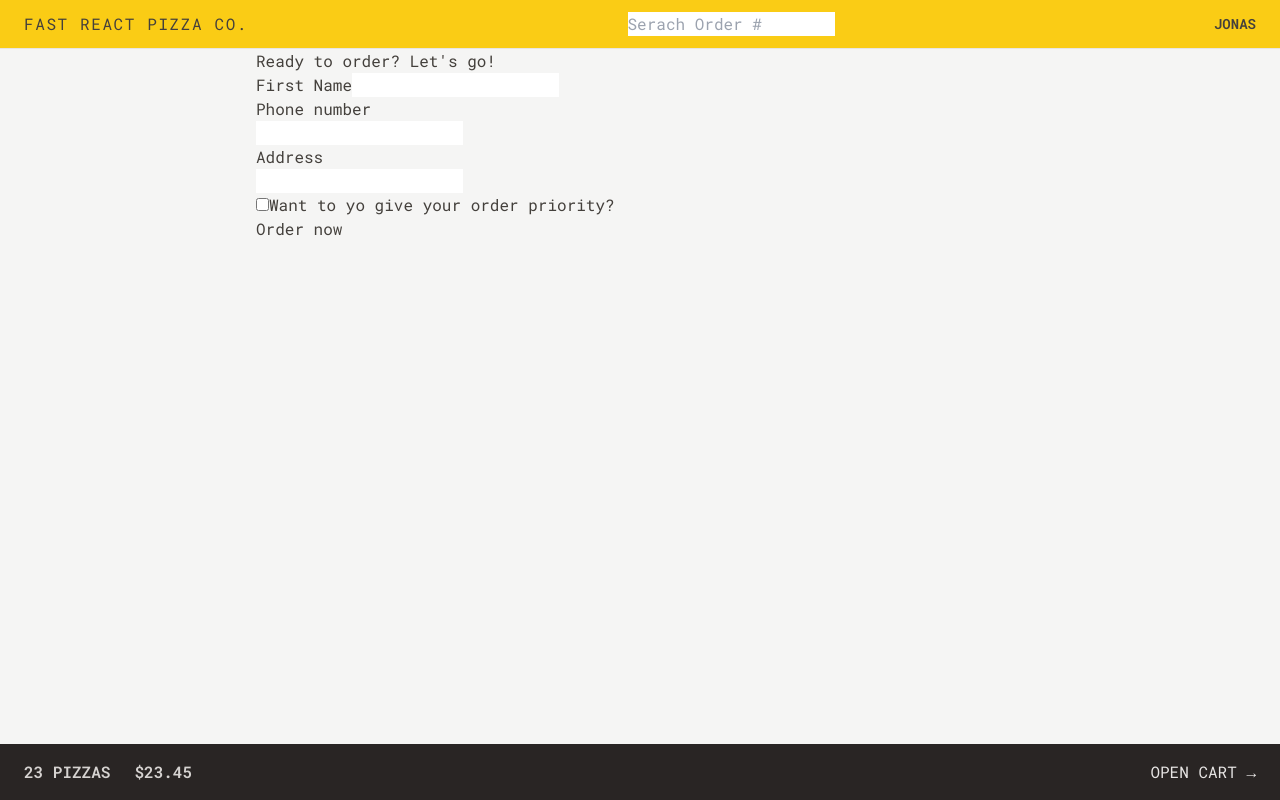
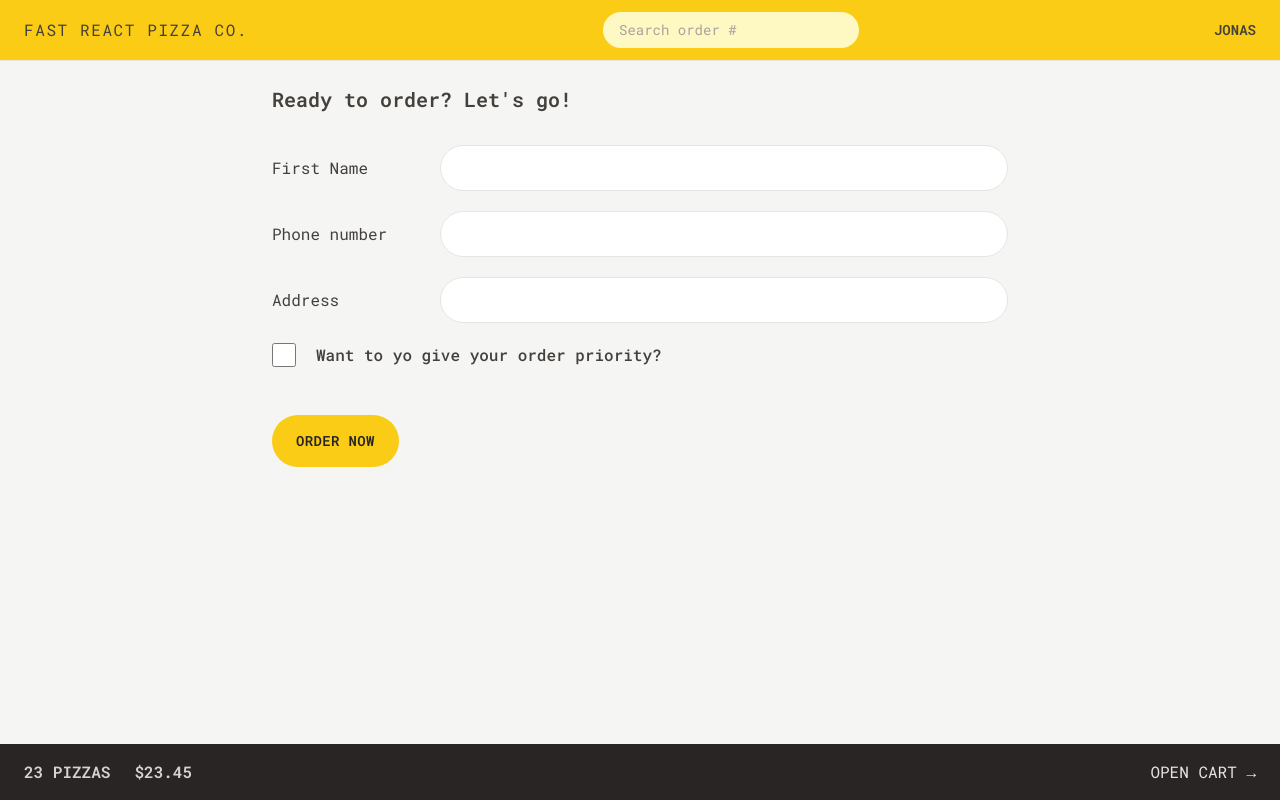
Before and after one commit to Hrithik0112/Fast_React_Pizza, a React (Vite) app: page /order/new in a window 1280 px wide. Built offline with nearby package versions, Linux system fonts and the light colour scheme.

Commit message:
added style to order components

```diff
--- a/src/features/order/CreateOrder.jsx
+++ b/src/features/order/CreateOrder.jsx
@@ -1,6 +1,7 @@
 import { useState } from "react";
 import { Form, redirect, useActionData, useNavigation } from "react-router-dom";
 import { createOrder } from "../../services/apiRestaurant";
+import Button from "../../ui/Button";
 
 //my own order
 // oreder id : FQBQZU
@@ -41,44 +42,54 @@
   const cart = fakeCart;
 
   return (
-    <div>
-      <h2>Ready to order? Let's go!</h2>
+    <div className="px-4 py-6">
+      <h2 className="mb-8 text-xl font-semibold">Ready to order? Let's go!</h2>
 
+      {/* <Form method="POST" action="/order/new"> */}
       <Form method="POST">
-        <div>
-          <label>First Name</label>
-          <input type="text" name="customer" required />
+        <div className="mb-5 flex flex-col gap-2 sm:flex-row sm:items-center">
+          <label className="sm:basis-40">First Name</label>
+          <input className="input grow" type="text" name="customer" required />
         </div>
 
-        <div>
-          <label>Phone number</label>
-          <div>
-            <input type="tel" name="phone" required />
-          </div>
-          {fromEwrrors?.phone && <p>{fromEwrrors.phone}</p>}
-        </div>
-
-        <div>
-          <label>Address</label>
-          <div>
-            <input type="text" name="address" required />
+        <div className="mb-5 flex flex-col gap-2 sm:flex-row sm:items-center">
+          <label className="sm:basis-40">Phone number</label>
+          <div className="grow">
+            <input className="input w-full" type="tel" name="phone" required />
+            {fromEwrrors?.phone && (
+              <p className="mt-2 rounded-md bg-red-100 p-2 text-xs text-red-700">
+                {fromEwrrors.phone}
+              </p>
+            )}
           </div>
         </div>
 
-        <div>
+        <div className="mb-5 flex flex-col gap-2 sm:flex-row sm:items-center">
+          <label className="sm:basis-40">Address</label>
+          <div className="grow">
+            <input className="input w-full" type="text" name="address" required />
+          </div>
+        </div>
+
+        <div className="mb-12 flex items-center gap-5">
           <input
+            className="h-6 w-6 accent-yellow-400 focus:outline-none focus:ring focus:ring-yellow-400 focus:ring-offset-2"
             type="checkbox"
             name="priority"
             id="priority"
             // value={withPriority}
             // onChange={(e) => setWithPriority(e.target.checked)}
           />
-          <label htmlFor="priority">Want to yo give your order priority?</label>
+          <label htmlFor="priority" className="font-medium">
+            Want to yo give your order priority?
+          </label>
         </div>
 
         <div>
           <input type="hidden" name="cart" value={JSON.stringify(cart)} />
-          <button disabled={isSumbiting}>{isSumbiting ? "Placing Order" : "Order now"} </button>
+          <Button disabled={isSumbiting} type="primary">
+            {isSumbiting ? "Placing order...." : "Order now"}
+          </Button>
         </div>
       </Form>
     </div>
@@ -102,9 +113,10 @@
   if (Object.keys(errors).length > 0) return errors;
 
   //Create Oder Only When Every Thing Is correct
-  const newOrder = await createOrder(order);
+  // const newOrder = await createOrder(order);
 
-  return redirect(`/order/${newOrder.id}`);
+  // return redirect(`/order/${newOrder.id}`);
+  return null;
 }
 
 export default CreateOrder;
--- a/src/features/order/Order.jsx
+++ b/src/features/order/Order.jsx
@@ -3,6 +3,7 @@
 import { useLoaderData } from "react-router-dom";
 import { getOrder } from "../../services/apiRestaurant";
 import { calcMinutesLeft, formatCurrency, formatDate } from "../../utils/helpers";
+import OrderItem from "./OrderItem";
 
 // const order = {
 //   id: "ABCDEF",
@@ -46,29 +47,51 @@
   const deliveryIn = calcMinutesLeft(estimatedDelivery);
 
   return (
-    <div>
-      <div>
-        <h2>Status</h2>
+    <div className="space-y-8 px-4 py-6">
+      <div className="flex flex-wrap items-center justify-between gap-2">
+        <h2 className="text-xl font-semibold">Order #{id} status</h2>
 
-        <div>
-          {priority && <span>Priority</span>}
-          <span>{status} order</span>
+        <div className="space-x-2">
+          {priority && (
+            <span className="rounded-full bg-red-500 px-3 py-1 text-sm font-semibold uppercase tracking-wide text-red-50">
+              Priority
+            </span>
+          )}
+          <span className="rounded-full bg-green-500 px-3 py-1 text-sm font-semibold uppercase tracking-wide text-green-50">
+            {status} order
+          </span>
         </div>
       </div>
 
-      <div>
-        <p>
+      <div className="flex flex-wrap items-center justify-between gap-2 bg-stone-200 px-6 py-5">
+        <p className="font-medium">
           {deliveryIn >= 0
             ? `Only ${calcMinutesLeft(estimatedDelivery)} minutes left 😃`
             : "Order should have arrived"}
         </p>
-        <p>(Estimated delivery: {formatDate(estimatedDelivery)})</p>
+        <p className="text-xs text-stone-500">
+          (Estimated delivery: {formatDate(estimatedDelivery)})
+        </p>
       </div>
 
-      <div>
-        <p>Price pizza: {formatCurrency(orderPrice)}</p>
-        {priority && <p>Price priority: {formatCurrency(priorityPrice)}</p>}
-        <p>To pay on delivery: {formatCurrency(orderPrice + priorityPrice)}</p>
+      <ul className="dive-stone-200 divide-y border-b border-t">
+        {cart.map((item) => (
+          <OrderItem item={item} key={item.id} />
+        ))}
+      </ul>
+
+      <div className="space-y-2 bg-stone-200 px-6 py-5">
+        <p className="text-sm font-medium text-stone-600">
+          Price pizza: {formatCurrency(orderPrice)}
+        </p>
+        {priority && (
+          <p className="text-sm font-medium text-stone-600">
+            Price priority: {formatCurrency(priorityPrice)}
+          </p>
+        )}
+        <p className="font-bold">
+          To pay on delivery: {formatCurrency(orderPrice + priorityPrice)}
+        </p>
       </div>
     </div>
   );
--- a/src/features/order/OrderItem.jsx
+++ b/src/features/order/OrderItem.jsx
@@ -4,12 +4,12 @@
   const { quantity, name, totalPrice } = item;
 
   return (
-    <li>
-      <div>
+    <li className="py-3">
+      <div className="flex items-center justify-between gap-4 text-sm">
         <p>
-          <span>{quantity}&times;</span> {name}
+          <span className="font-bold">{quantity}&times;</span> {name}
         </p>
-        <p>{formatCurrency(totalPrice)}</p>
+        <p className="font-bold">{formatCurrency(totalPrice)}</p>
       </div>
     </li>
   );
--- a/src/features/order/SearchOrder.jsx
+++ b/src/features/order/SearchOrder.jsx
@@ -14,9 +14,10 @@
   return (
     <form onSubmit={handleSubmit}>
       <input
-        placeholder="Serach Order #"
+        placeholder="Search order #"
         value={query}
         onChange={(e) => setQuery(e.target.value)}
+        className="w-28 rounded-full bg-yellow-100 px-4 py-2 text-sm transition-all duration-300 placeholder:text-stone-400 focus:outline-none focus:ring focus:ring-yellow-500 focus:ring-opacity-50 sm:w-64 sm:focus:w-72"
       />
     </form>
   );
```
